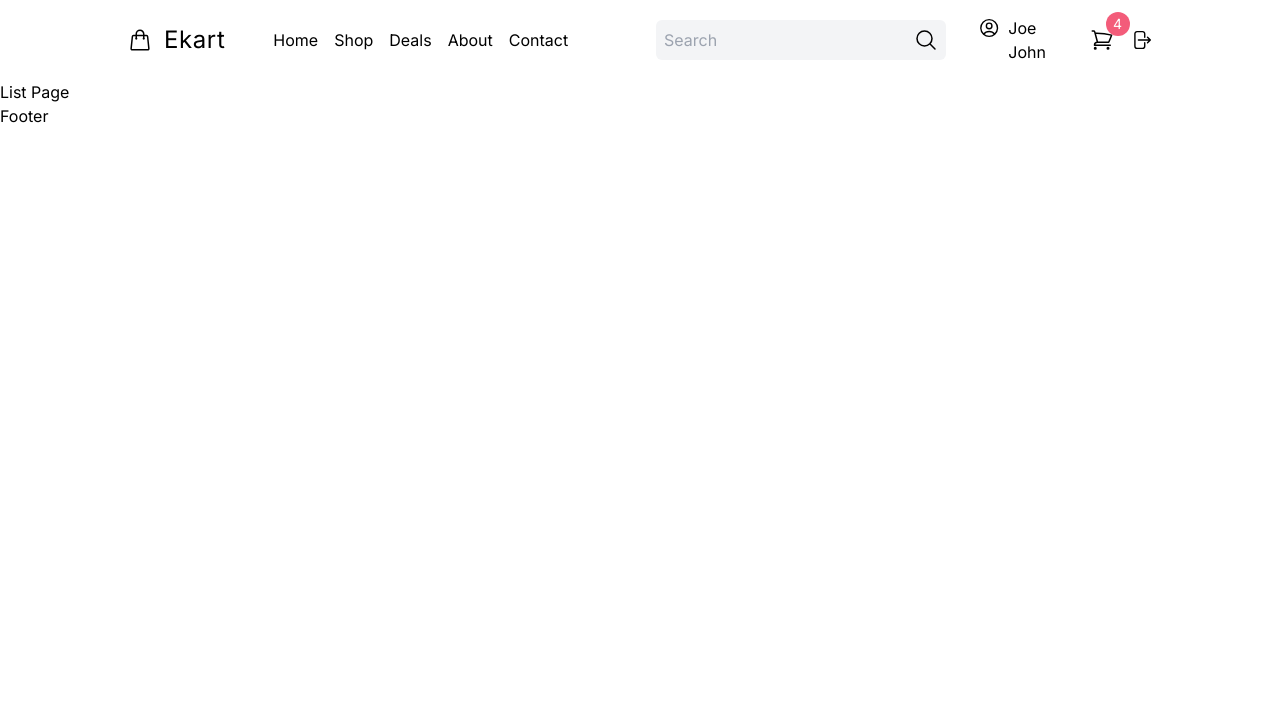
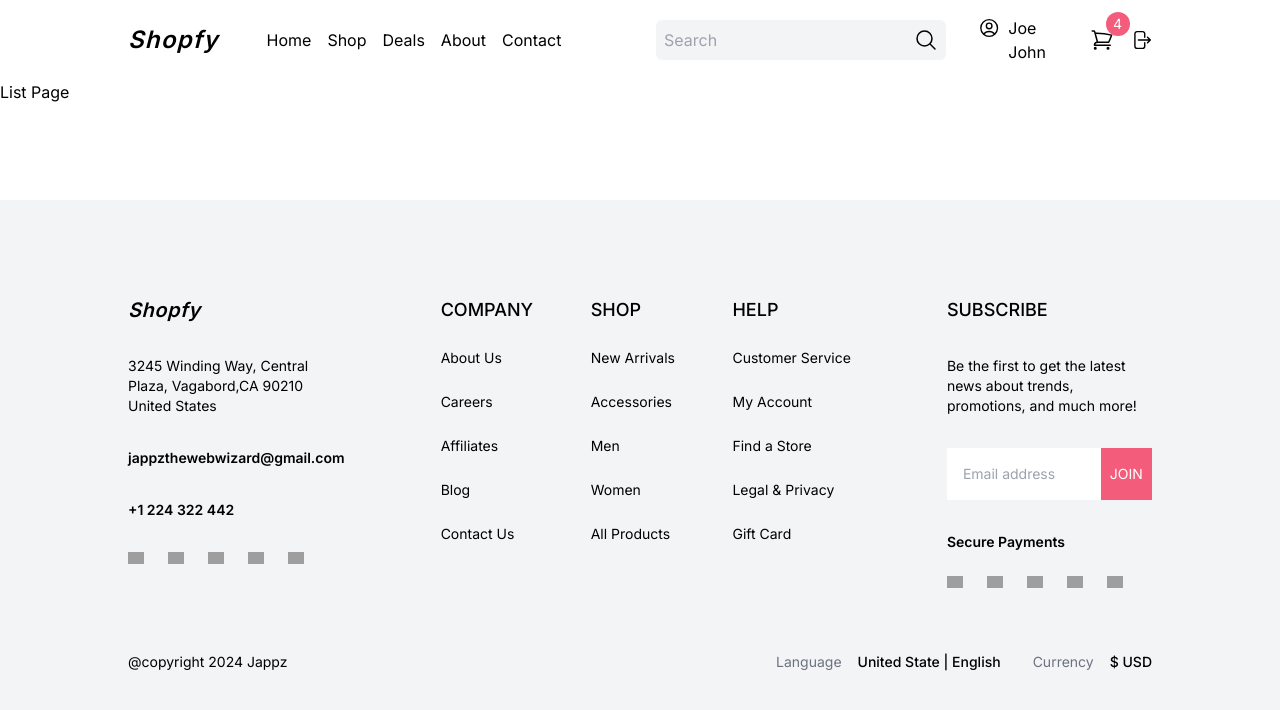
Before and after one commit to arunkb2795/ecommerce, a Next.js app: page /list in a window 1280 px wide. Shown: the top 710 px of the page. Built offline with nearby package versions, Linux system fonts and the light colour scheme; no server answers; grey boxes are pictures that could not be loaded; what @wix/sdk would draw is missing.

Commit message:
Update : footer UI completed

```diff
--- a/src/components/cart-modal.tsx
+++ b/src/components/cart-modal.tsx
@@ -16,7 +16,7 @@
             {/* ITEM */}
             <div className="flex gap-4">
               <Image
-                src="https://images.pexels.com/photos/1152077/pexels-photo-1152077.jpeg?auto=compress&cs=tinysrgb&w=1200"
+                src="https://images.pexels.com/photos/428340/pexels-photo-428340.jpeg?auto=compress&cs=tinysrgb&w=1260&h=750&dpr=2"
                 alt=""
                 width={72}
                 height={96}
@@ -27,7 +27,7 @@
                 <div className="mb-5">
                   {/* TITLE */}
                   <div className="flex items-center justify-between gap-8">
-                    <h3 className="font-semibold">Lexus Ladies Bag</h3>
+                    <h3 className="font-semibold">Lexus mens T-shirt</h3>
                     <div className="p-1 bg-gray-50 rounded-sm">$49</div>
                   </div>
                   {/* DESC */}
@@ -43,7 +43,7 @@
             {/* ITEM */}
             <div className="flex gap-4">
               <Image
-                src="https://images.pexels.com/photos/1152077/pexels-photo-1152077.jpeg?auto=compress&cs=tinysrgb&w=1200"
+                src="https://images.pexels.com/photos/977380/pexels-photo-977380.jpeg?auto=compress&cs=tinysrgb&w=1260&h=750&dpr=2"
                 alt=""
                 width={72}
                 height={96}
@@ -54,8 +54,8 @@
                 <div className="mb-5">
                   {/* TITLE */}
                   <div className="flex items-center justify-between gap-8">
-                    <h3 className="font-semibold">Lexus Ladies Bag</h3>
-                    <div className="p-1 bg-gray-50 rounded-sm">$49</div>
+                    <h3 className="font-semibold">Nicos women jeans</h3>
+                    <div className="p-1 bg-gray-50 rounded-sm">$98</div>
                   </div>
                   {/* DESC */}
                   <div className="text-sm text-gray-500">available</div>
--- a/src/components/footer.tsx
+++ b/src/components/footer.tsx
@@ -1,7 +1,109 @@
+import Image from "next/image";
+import Link from "next/link";
+
 const Footer = () => {
   return (
-    <div>Footer</div>
-  )
-}
+    <div className="py-24 px-4 md:px-8 lg:px-16 xl:px-32 2xl:px-64 bg-gray-100 text-sm mt-24">
+      {/* TOP */}
+      <div className="flex flex-col md:flex-row justify-between gap-24">
+        {/* LEFT */}
+        <div className="w-1/4 flex flex-col gap-8">
+          <Link href="#">
+            <div className="text-xl tracking-wide italic font-semibold">
+              Shopfy
+            </div>
+          </Link>
+          <p>
+            3245 Winding Way, Central Plaza, Vagabord,CA 90210 United States{" "}
+          </p>
+          <span className="font-semibold">jappzthewebwizard@gmail.com</span>
+          <span className="font-semibold">+1 224 322 442</span>
+          <div className="flex gap-6">
+            <Image src="/facebook.png" alt="" width={16} height={16} />
+            <Image src="/instagram.png" alt="" width={16} height={16} />
+            <Image src="/youtube.png" alt="" width={16} height={16} />
+            <Image src="/pinterest.png" alt="" width={16} height={16} />
+            <Image src="/x.png" alt="" width={16} height={16} />
+          </div>
+        </div>
+        {/* CENTER */}
+        <div className="hidden lg:flex justify-between w-1/2">
+          <div className="flex flex-col gap-6 ">
+            <h1 className="font-medium text-lg">COMPANY</h1>
+            <div className="flex flex-col gap-6">
+              <Link href="">About Us</Link>
+              <Link href="">Careers</Link>
+              <Link href="">Affiliates</Link>
+              <Link href="">Blog</Link>
+              <Link href="">Contact Us</Link>
+            </div>
+          </div>
+          <div className="flex flex-col gap-6 ">
+            <h1 className="font-medium text-lg">SHOP</h1>
+            <div className="flex flex-col gap-6">
+            <Link href="">New Arrivals</Link>
+              <Link href="">Accessories</Link>
+              <Link href="">Men</Link>
+              <Link href="">Women</Link>
+              <Link href="">All Products</Link>
+            </div>
+          </div>{" "}
+          <div className="flex flex-col gap-6 ">
+            <h1 className="font-medium text-lg">HELP</h1>
+            <div className="flex flex-col gap-6">
+            <Link href="">Customer Service</Link>
+              <Link href="">My Account</Link>
+              <Link href="">Find a Store</Link>
+              <Link href="">Legal & Privacy</Link>
+              <Link href="">Gift Card</Link>
+            </div>
+          </div>
+        </div>
+        {/* RIGHT */}
+        <div className="w-full md:w-1/2 lg:w-1/4 flex flex-col gap-8">
+          <h1 className="font-medium text-lg">SUBSCRIBE</h1>
+          <p>
+            Be the first to get the latest news about trends, promotions, and
+            much more!
+          </p>
+          <div className="flex">
+            <input
+              type="text"
+              placeholder="Email address"
+              className="p-4 w-3/4"
+            />
+            <button className="w-1/4 bg-pink_red text-white ">JOIN</button>
+          </div>
+          <div>
+            <span className="font-semibold">Secure Payments</span>
+            <div className="mt-6">
+              <div className="flex gap-6">
+                <Image src="/facebook.png" alt="" width={16} height={16} />
+                <Image src="/instagram.png" alt="" width={16} height={16} />
+                <Image src="/youtube.png" alt="" width={16} height={16} />
+                <Image src="/pinterest.png" alt="" width={16} height={16} />
+                <Image src="/x.png" alt="" width={16} height={16} />
+              </div>
+            </div>
+          </div>
+        </div>
+      </div>
+      {/* BOTTOM */}
+      <div className="flex flex-col  md:flex-row items-center justify-between gap-8 mt-16">
+        <div className="cname">@copyright 2024 Jappz</div>
+        <div className="flex flex-col gap-8 md:flex-row">
+          <div className="cname">
+            <span className="text-gray-500 mr-4">Language</span>
+            <span className="font-medium">United State | English</span>
+          </div>
+          <div className="cname">
+            <span className="text-gray-500 mr-4">Currency</span>
+            <span className="font-medium">$ USD</span>
+          </div>
+        </div>
+      </div>
+    </div>
+  );
+};
 
-export default Footer
+export default Footer;
--- a/src/components/nav-bar.tsx
+++ b/src/components/nav-bar.tsx
@@ -9,7 +9,7 @@
       <div className="h-full flex items-center justify-between md:hidden">
         {/* MOBILE SCREENS */}
         <Link href="#">
-          <div className="text-2xl tracking-wide">Logo</div>
+        <div className="text-2xl tracking-wider italic font-semibold">Shopfy</div>
         </Link>
         <Menu />
       </div>
@@ -18,12 +18,12 @@
         {/* LEFT */}
         <div className="w-1/3 xl:w-1/2 flex items-center gap-12">
           <Link href="#" className="flex items-center gap-3">
-            <svg
+            {/* <svg
               xmlns="http://www.w3.org/2000/svg"
               fill="none"
               viewBox="0 0 24 24"
               strokeWidth={1.5}
-              stroke="currentColor"
+              stroke="#F35C7A"
               className="size-6"
             >
               <path
@@ -31,9 +31,9 @@
                 strokeLinejoin="round"
                 d="M15.75 10.5V6a3.75 3.75 0 1 0-7.5 0v4.5m11.356-1.993 1.263 12c.07.665-.45 1.243-1.119 1.243H4.25a1.125 1.125 0 0 1-1.12-1.243l1.264-12A1.125 1.125 0 0 1 5.513 7.5h12.974c.576 0 1.059.435 1.119 1.007ZM8.625 10.5a.375.375 0 1 1-.75 0 .375.375 0 0 1 .75 0Zm7.5 0a.375.375 0 1 1-.75 0 .375.375 0 0 1 .75 0Z"
               />
-            </svg>
+            </svg> */}
 
-            <div className="text-2xl tracking-wide">Ekart</div>
+            <div className="text-2xl tracking-wider italic font-semibold">Shopfy</div>
           </Link>
           <div className="hidden xl:flex gap-4">
             <Link href="/">Home</Link>
```
